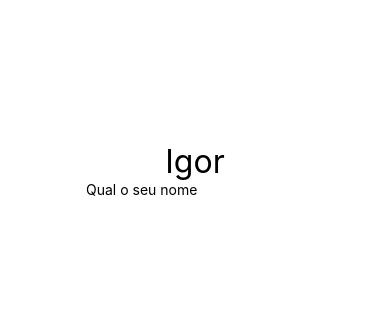
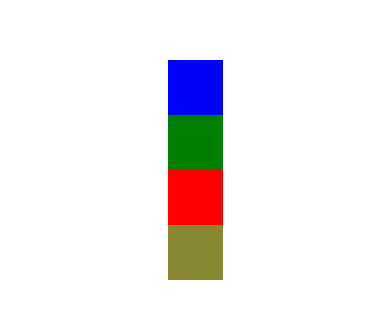
Before and after one commit to iwebwork/ExercicioosCod3r, a React Native app: screen / in a window 390 px wide. Shown: the part 252-570 px from the top of the page. Built offline with nearby package versions, Linux system fonts and the light colour scheme.

Commit message:
Componente Quadrado

```diff
--- a/src/App.js
+++ b/src/App.js
@@ -17,7 +17,8 @@ import { View,SafeAreaView } from 'react-native'
 // import UsuarioLogado from './components/UsuarioLogado'
 // import ListaProdutos from './components/produtos/ListProdutos'
 // import ListaProdutosV2 from './components/produtos/ListaProdutosV2'
-import DigiteSeuNome from './components/DigiteSeuNome'
+// import DigiteSeuNome from './components/DigiteSeuNome'
+import Quadrado from './components/layout/Quadrado'
 
 import Estilo from './components/estilo'
 
@@ -27,7 +28,13 @@ export default () => {
     // const b = getRandomIntInclusive(1, 60)
     return (
         <SafeAreaView style={Estilo.AjustarTexto}>
-            <DigiteSeuNome/>
+
+            <Quadrado color='blue'/>
+            <Quadrado/>
+            <Quadrado color="red"/>
+            <Quadrado color="#883"/>
+
+            {/* <DigiteSeuNome/> */}
 
             {/* <ListaProdutosV2/> */}
 
--- /dev/null
+++ b/src/components/layout/Quadrado.js
@@ -0,0 +1,16 @@
+import React, {useState} from 'react'
+import {View} from 'react-native'
+
+export default props => {
+    return (
+        <View
+            style={{
+                height:55,
+                width:55,
+                backgroundColor: props.color || 'green'
+            }}
+        >
+
+        </View>
+    )
+}
```
